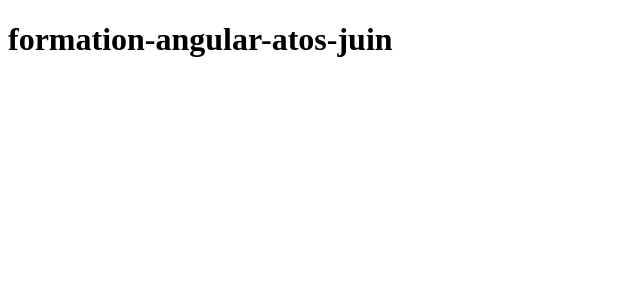
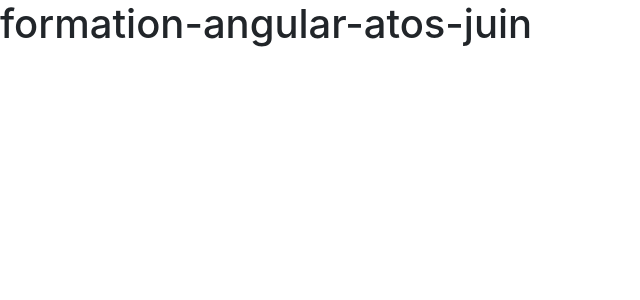
Before and after one commit to ChristopheGueroult/formation-angular-atos-juin-2021, an Angular app: page / in a window 1280 px wide. Shown: the top 300 px of the page, without its empty margins (0-640 px from the left). Built offline with nearby package versions, Linux system fonts and the light colour scheme.

Commit message:
etape 5 config scss

```diff
--- a/package.json
+++ b/package.json
@@ -17,9 +17,12 @@
     "@angular/compiler": "~12.0.4",
     "@angular/core": "~12.0.4",
     "@angular/forms": "~12.0.4",
+    "@angular/localize": "~12.0.4",
     "@angular/platform-browser": "~12.0.4",
     "@angular/platform-browser-dynamic": "~12.0.4",
     "@angular/router": "~12.0.4",
+    "@ng-bootstrap/ng-bootstrap": "^9.1.2",
+    "bootstrap": "^4.5.0",
     "rxjs": "~6.6.0",
     "tslib": "^2.1.0",
     "zone.js": "~0.11.4"
--- a/src/polyfills.ts
+++ b/src/polyfills.ts
@@ -1,3 +1,7 @@
+/***************************************************************************************************
+ * Load `$localize` onto the global scope - used if i18n tags appear in Angular templates.
+ */
+import '@angular/localize/init';
 /**
  * This file includes polyfills needed by Angular and is loaded before the app.
  * You can add your own extra polyfills to this file.
--- a/src/styles.scss
+++ b/src/styles.scss
@@ -1,4 +1,7 @@
 /* You can add global styles to this file, and also import other style files */
+
+/* Importing Bootstrap SCSS file. */
+@import "~bootstrap/scss/bootstrap";
 
 @import "./stylings/theme";
 @import "./stylings/fonts";
```
Also changed, not shown: 1 other file (tests, documents, lock files or other folders).
